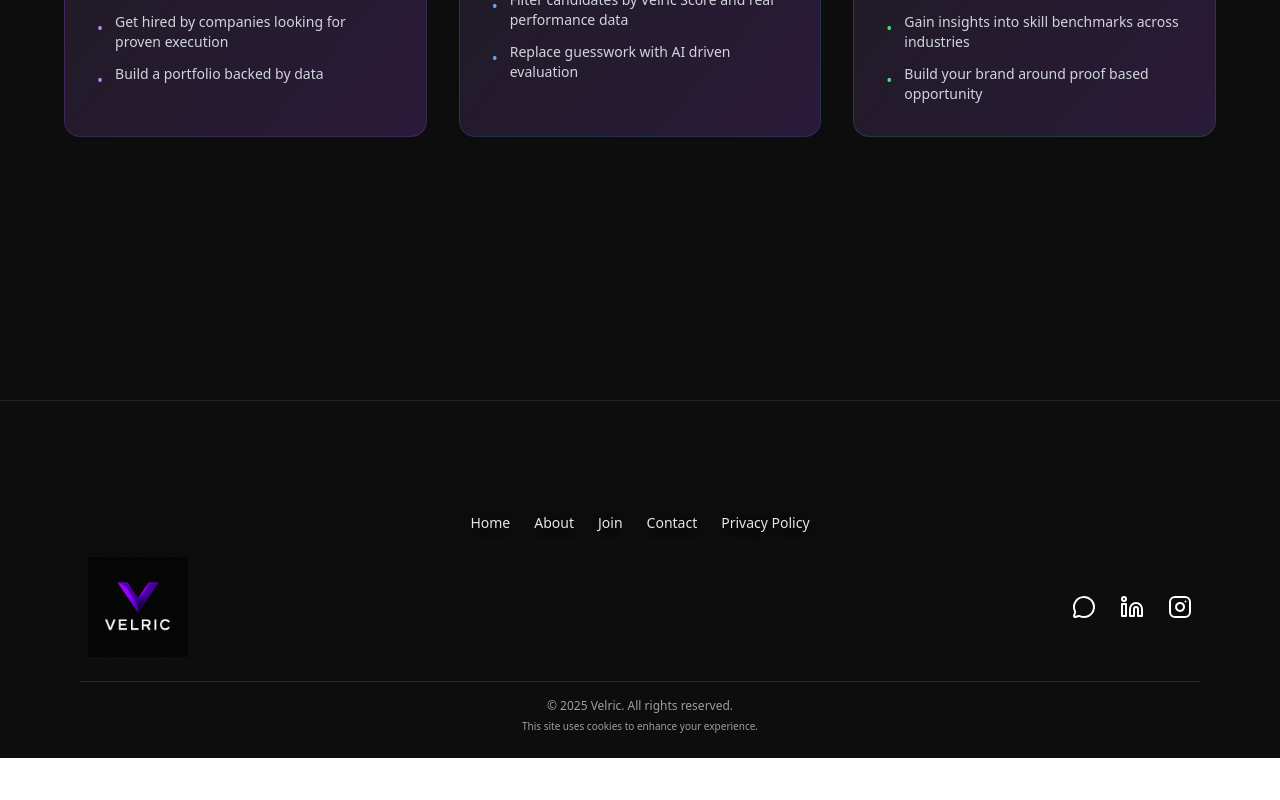
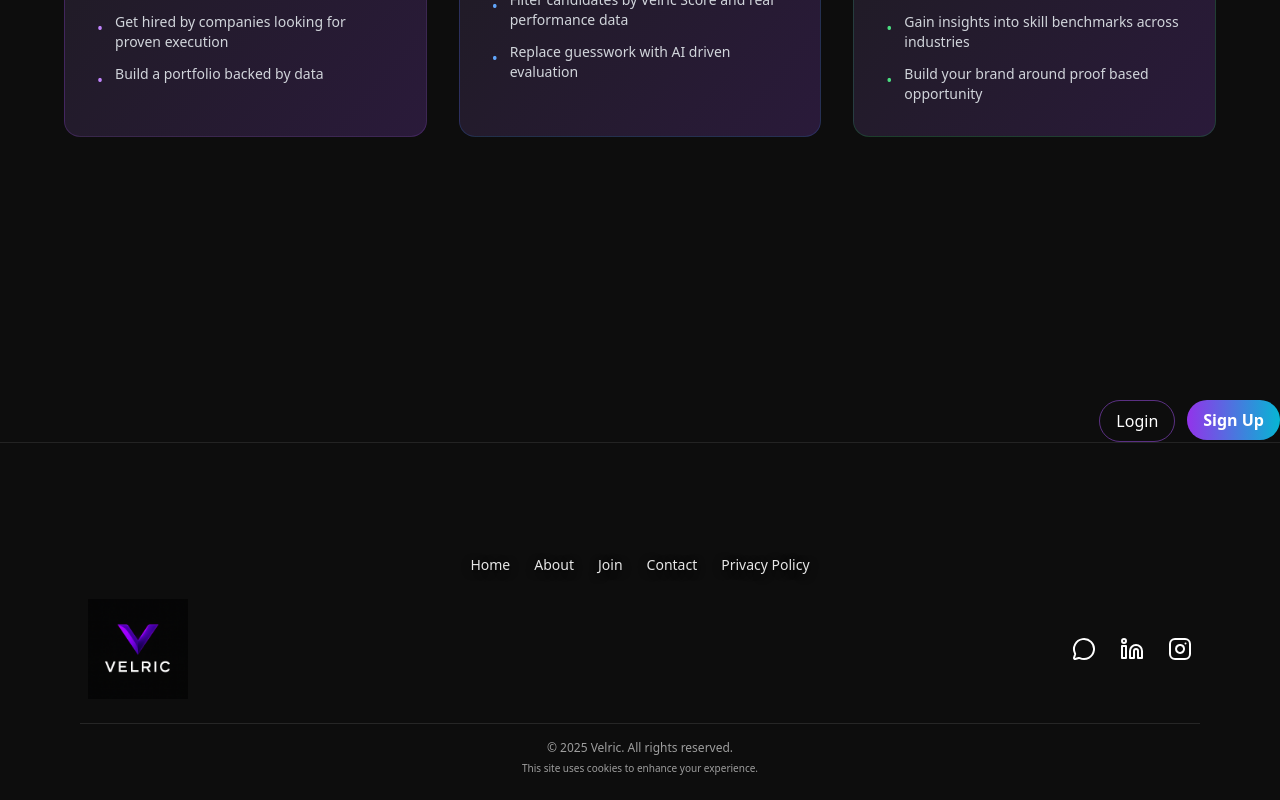
Before and after one commit to velric-ai/velric, a Next.js app: page / in a window 1280 px wide. Shown: the part 3904-4704 px from the top of the page. Before the commit the page ends 4662 px from the top, so only its background shows below. Built offline with nearby package versions, Linux system fonts and the light colour scheme.

Commit message:
Update index page content

```diff
--- a/pages/index.tsx
+++ b/pages/index.tsx
@@ -1,4 +1,5 @@
 import Head from "next/head";
+import Link from "next/link";
 import Navbar from "@/components/Navbar";
 import HeroSection from "@/components/HeroSection";
 
@@ -749,7 +750,20 @@ export default function Home() {
           </div>
         </section>
 
-
+        {/* Footer */}
+        {/* Auth buttons */}
+        <div className="w-full md:w-auto flex justify-center md:justify-end mt-3 md:mt-0 gap-3">
+          <Link href="/login">
+            <button className="border border-purple-500/50 text-white px-4 py-2 text-sm sm:text-base rounded-full font-medium hover:bg-purple-500/10 hover:border-purple-400 transition-all duration-300 whitespace-nowrap">
+              Login
+            </button>
+          </Link>
+          <Link href="/signup">
+            <button className="bg-gradient-to-r from-[#9333EA] to-[#06B6D4] text-white px-4 py-2 text-sm sm:text-base rounded-full font-semibold hover:scale-105 hover:shadow-lg hover:shadow-purple-500/25 transition-all duration-300 whitespace-nowrap">
+              Sign Up
+            </button>
+          </Link>
+        </div>
 
         <Footer />
       </main>
```
